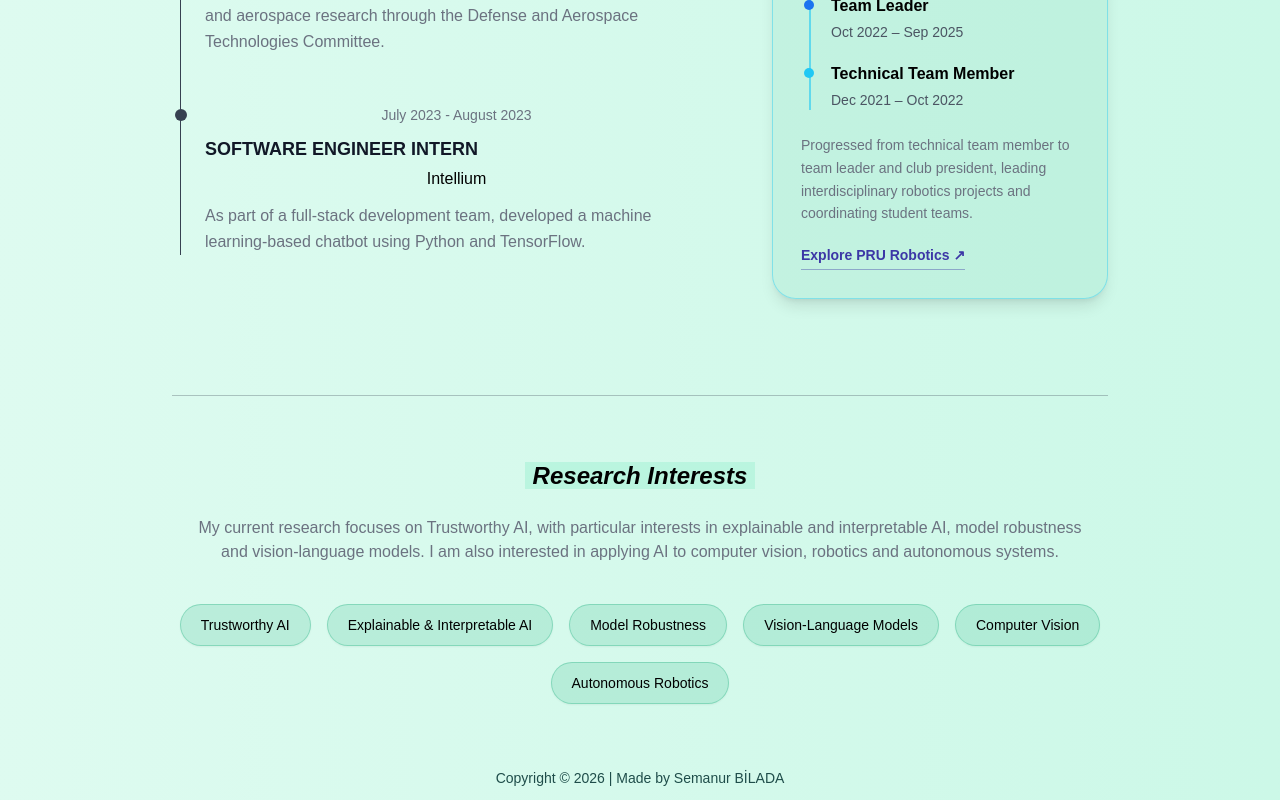
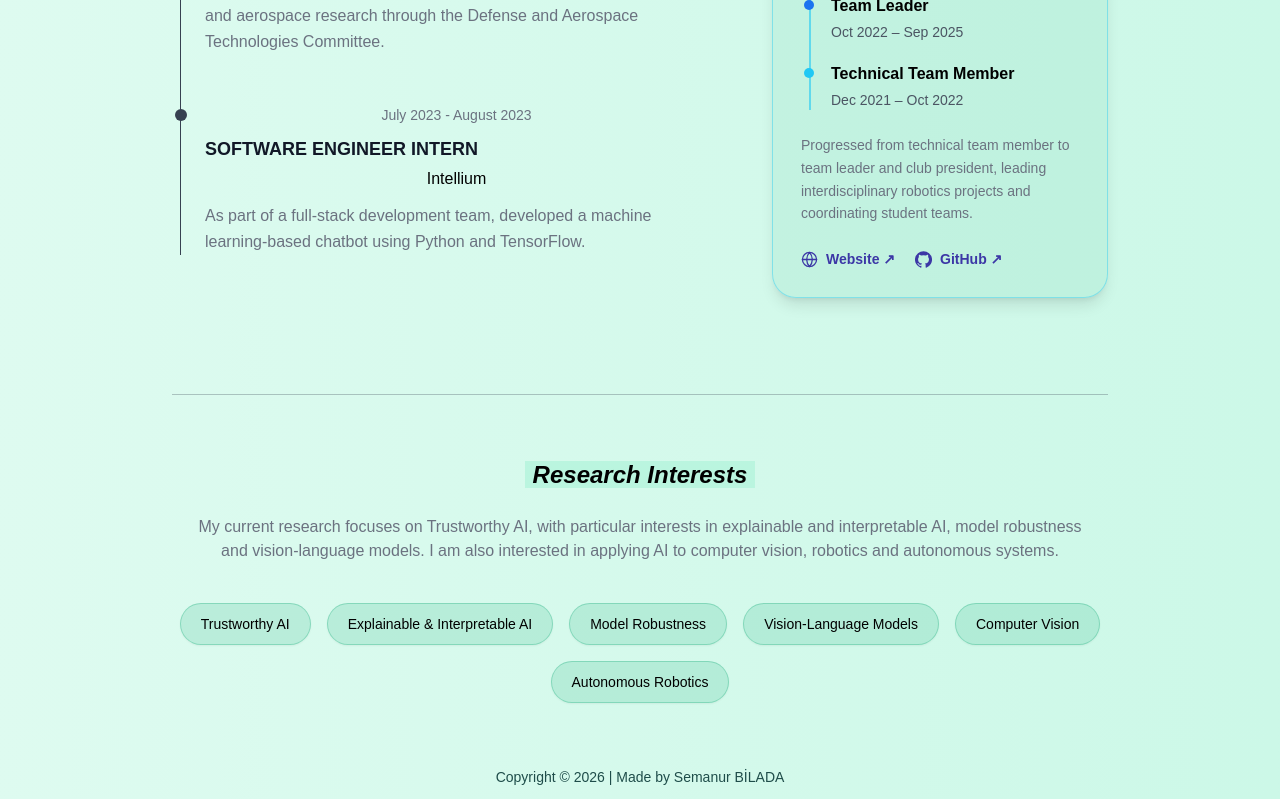
Before and after one commit to semanurbilada/portfolio-website, a React (Create React App) app: page /#/about in a window 1280 px wide. Shown: the part 1187-1987 px from the top of the page. Built offline with nearby package versions, Linux system fonts and the light colour scheme.

Commit message:
Edits in link for PRU-Robotics in About page, needs config for icon

```diff
--- a/src/pages/About.tsx
+++ b/src/pages/About.tsx
@@ -328,24 +328,69 @@ const About: React.FC = () => {
                                         projects and coordinating student teams.
                                     </p>
 
-                                    {/* Club Link */}
-                                    <div className="flex justify-start mt-5">
+                                    {/* Club Links */}
+                                    <div className="flex flex-wrap items-center justify-start gap-5 mt-6">
+                                        {/* Official Website */}
                                         <a
                                             href="https://robotics.pirireis.edu.tr"
                                             target="_blank"
                                             rel="noopener noreferrer"
+                                            aria-label="PRU Robotics Official Website"
                                             className="
-                                                inline-flex items-center
+                                                inline-flex items-center gap-2
                                                 text-sm font-semibold
                                                 text-accent-purple
-                                                border-b border-accent-purple/40
-                                                pb-1
                                                 transition-all duration-300
                                                 hover:text-accent-blue
-                                                hover:border-accent-blue
+                                                hover:-translate-y-0.5
                                             "
                                         >
-                                            Explore PRU Robotics ↗
+                                            <svg
+                                                xmlns="http://www.w3.org/2000/svg"
+                                                width="17"
+                                                height="17"
+                                                viewBox="0 0 24 24"
+                                                fill="none"
+                                                stroke="currentColor"
+                                                strokeWidth="1.8"
+                                                strokeLinecap="round"
+                                                strokeLinejoin="round"
+                                                aria-hidden="true"
+                                            >
+                                                <circle cx="12" cy="12" r="10" />
+                                                <path d="M2 12h20" />
+                                                <path d="M12 2a15.3 15.3 0 0 1 4 10 15.3 15.3 0 0 1-4 10 15.3 15.3 0 0 1-4-10 15.3 15.3 0 0 1 4-10z" />
+                                            </svg>
+
+                                            Website ↗
+                                        </a>
+
+                                        {/* GitHub */}
+                                        <a
+                                            href="https://github.com/PRU-Robotics"
+                                            target="_blank"
+                                            rel="noopener noreferrer"
+                                            aria-label="PRU Robotics GitHub"
+                                            className="
+                                                inline-flex items-center gap-2
+                                                text-sm font-semibold
+                                                text-accent-purple
+                                                transition-all duration-300
+                                                hover:text-accent-blue
+                                                hover:-translate-y-0.5
+                                            "
+                                        >
+                                            <svg
+                                                xmlns="http://www.w3.org/2000/svg"
+                                                width="17"
+                                                height="17"
+                                                viewBox="0 0 24 24"
+                                                fill="currentColor"
+                                                aria-hidden="true"
+                                            >
+                                                <path d="M12 .297a12 12 0 0 0-3.793 23.386c.6.111.82-.261.82-.577v-2.234c-3.338.726-4.043-1.416-4.043-1.416-.546-1.387-1.333-1.756-1.333-1.756-1.09-.745.083-.729.083-.729 1.205.084 1.839 1.237 1.839 1.237 1.07 1.834 2.807 1.304 3.492.997.108-.775.418-1.305.762-1.605-2.665-.304-5.467-1.333-5.467-5.931 0-1.311.469-2.381 1.236-3.221-.124-.303-.536-1.524.117-3.176 0 0 1.008-.322 3.301 1.23a11.527 11.527 0 0 1 6.007 0c2.291-1.552 3.297-1.23 3.297-1.23.655 1.652.243 2.873.12 3.176.77.84 1.235 1.91 1.235 3.221 0 4.61-2.807 5.624-5.479 5.921.43.372.823 1.102.823 2.222v3.293c0 .319.216.694.825.576A12.002 12.002 0 0 0 12 .297z"/>
+                                            </svg>
+                                            GitHub ↗
                                         </a>
                                     </div>
                                 </div>
```
